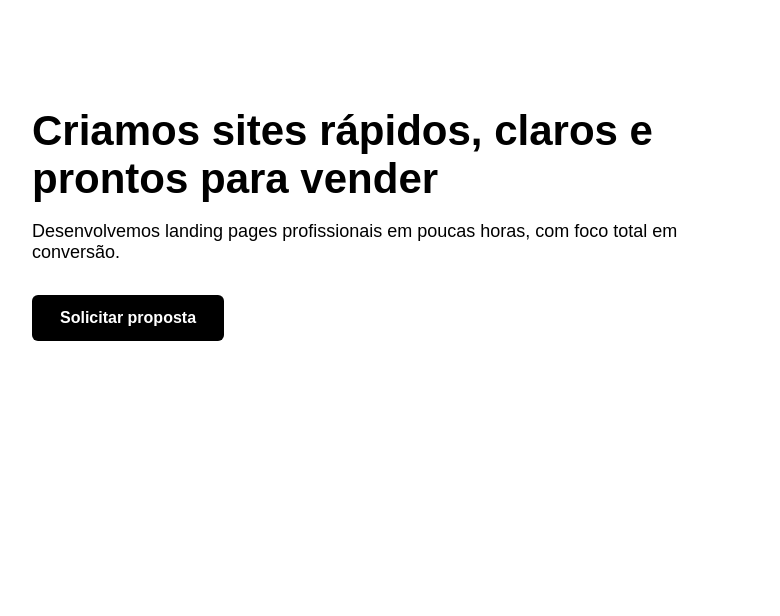
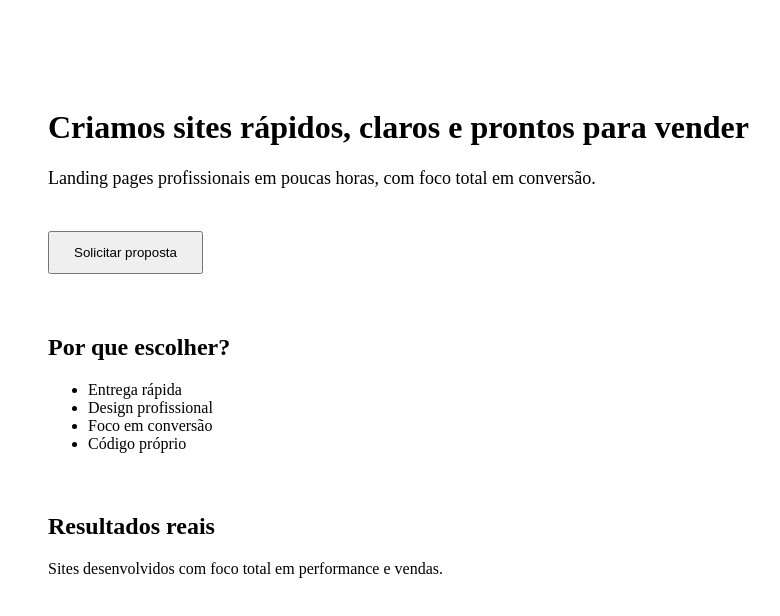
Before and after one commit to andersonato/landing-template, a Next.js app: page / in a window 1280 px wide. Shown: the top 616 px of the page, without its empty margins (40-820 px from the left). Built offline with nearby package versions, Linux system fonts and the light colour scheme.

Commit message:
Connect landing data to page

```diff
--- a/app/page.jsx
+++ b/app/page.jsx
@@ -1,31 +1,27 @@
-import { siteConfig } from "../config";
+import { landingData } from "./data/landing";
 
 export default function Home() {
   return (
-    <main style={{ padding: "64px", fontFamily: "Arial, sans-serif" }}>
-      <section style={{ maxWidth: 720 }}>
-        <h1 style={{ fontSize: 42, marginBottom: 16 }}>
-          {siteConfig.headline}
-        </h1>
+    <main style={{ padding: 80, maxWidth: 900 }}>
+      <h1>{landingData.headline}</h1>
+      <p style={{ fontSize: 18 }}>{landingData.subheadline}</p>
 
-        <p style={{ fontSize: 18, marginBottom: 32 }}>
-          {siteConfig.description}
-        </p>
+      <button style={{ marginTop: 24, padding: "12px 24px" }}>
+        {landingData.ctaText}
+      </button>
 
-        <a
-          href={`mailto:${siteConfig.contactEmail}`}
-          style={{
-            display: "inline-block",
-            padding: "14px 28px",
-            background: "#000",
-            color: "#fff",
-            textDecoration: "none",
-            borderRadius: 6,
-            fontWeight: "bold",
-          }}
-        >
-          {siteConfig.ctaLabel}
-        </a>
+      <section style={{ marginTop: 60 }}>
+        <h2>Por que escolher?</h2>
+        <ul>
+          {landingData.benefits.map((item, index) => (
+            <li key={index}>{item}</li>
+          ))}
+        </ul>
+      </section>
+
+      <section style={{ marginTop: 60 }}>
+        <h2>{landingData.proof.title}</h2>
+        <p>{landingData.proof.description}</p>
       </section>
     </main>
   );
```
